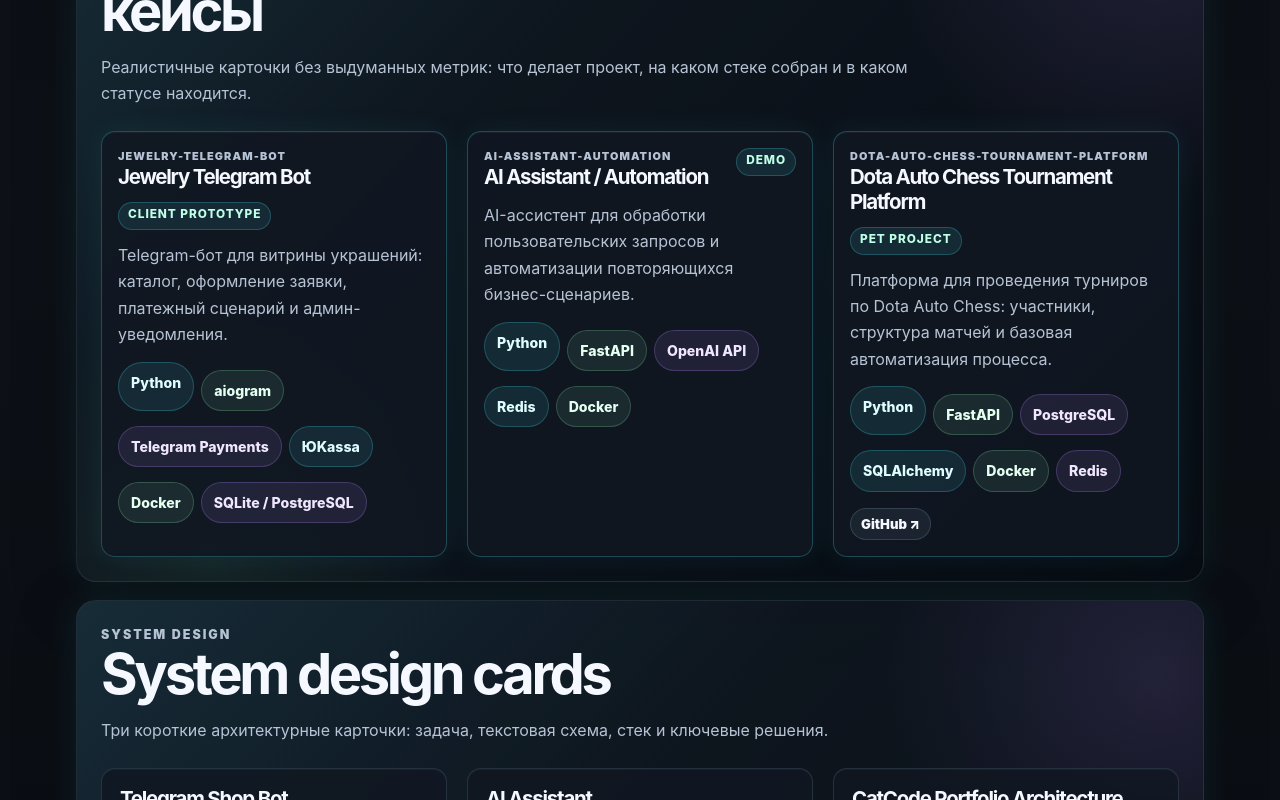
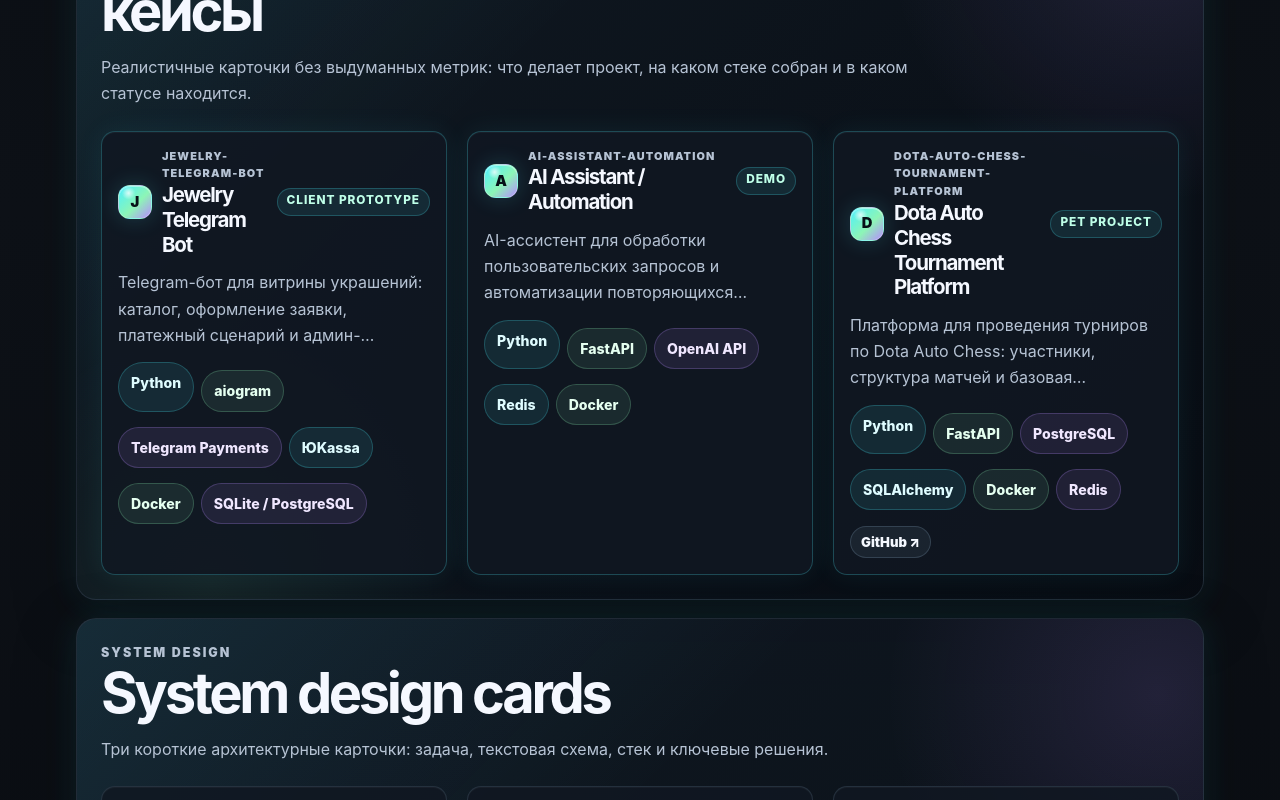
Before and after one commit to CatCodeArbelin/portfolio, a React (Vite) app in the folder frontend/: page / in a window 1280 px wide. Shown: the part 1515-2315 px from the top of the page. Built offline with nearby package versions, Linux system fonts and the light colour scheme; no server answers.

Commit message:
Polish project cards layout

```diff
--- a/frontend/src/components/ProjectsSection.tsx
+++ b/frontend/src/components/ProjectsSection.tsx
@@ -1,11 +1,10 @@
 import { getProjects, type Project } from '../api/portfolio';
 import { useSectionData } from './useSectionData';
 
-const statusLabels: Record<Project['status'], string> = {
+const statusLabels: Partial<Record<Project['status'], string>> = {
   demo: 'Demo',
   'pet-project': 'Pet project',
   'client-prototype': 'Client prototype',
-  production: 'Production',
 };
 
 const projectFallbacks: Project[] = [
@@ -46,6 +45,8 @@ export function ProjectsSection() {
 
   const projects = projectsState.status === 'ready' ? projectsState.data : projectFallbacks;
 
+  const getProjectAvatarLabel = (title: string) => title.trim().slice(0, 1).toUpperCase();
+
   return (
     <section className="sectionCard" id="projects" aria-labelledby="projects-title">
       <div className="sectionHeader">
@@ -61,11 +62,16 @@ export function ProjectsSection() {
         {projects.map((project) => (
           <article className="contentCard projectCard accentGlow" key={project.slug}>
             <header className="projectCardHeader">
-              <div>
+              <span className="projectAvatar" aria-hidden="true">
+                {getProjectAvatarLabel(project.title)}
+              </span>
+              <div className="projectTitleGroup">
                 <p className="compactLabel">{project.slug}</p>
                 <h3>{project.title}</h3>
               </div>
-              <span className="statusPill compactChip">{statusLabels[project.status]}</span>
+              {statusLabels[project.status] && (
+                <span className="statusPill compactChip">{statusLabels[project.status]}</span>
+              )}
             </header>
             <p className="projectDescription">{project.description}</p>
             <ul className="inlineList compactChipList" aria-label={`Стек проекта ${project.title}`}>
--- a/frontend/src/styles.css
+++ b/frontend/src/styles.css
@@ -794,6 +794,10 @@ h4 {
   grid-template-columns: 1fr;
 }
 
+.projectsGrid {
+  grid-template-columns: repeat(3, minmax(0, 1fr));
+}
+
 .dashboardGrid,
 .healthMeta {
   display: grid;
@@ -879,8 +883,34 @@ h4 {
 }
 
 .projectCardHeader {
-  flex-wrap: wrap;
+  display: grid;
+  grid-template-columns: auto minmax(0, 1fr) auto;
+  gap: 10px;
+  align-items: center;
   min-width: 0;
+}
+
+.projectTitleGroup {
+  min-width: 0;
+}
+
+.projectAvatar {
+  display: inline-grid;
+  place-items: center;
+  width: 34px;
+  height: 34px;
+  color: #071017;
+  font-size: 0.92rem;
+  font-weight: 950;
+  line-height: 1;
+  background:
+    radial-gradient(circle at 30% 22%, rgba(255, 255, 255, 0.76), transparent 0.42rem),
+    linear-gradient(135deg, var(--cyan), var(--green) 56%, var(--violet));
+  border: 1px solid rgba(255, 255, 255, 0.24);
+  border-radius: 12px;
+  box-shadow:
+    inset 0 1px 0 rgba(255, 255, 255, 0.42),
+    0 0 22px rgba(75, 240, 255, 0.18);
 }
 
 .serviceCardHeader {
@@ -950,7 +980,13 @@ h4 {
 }
 
 .projectDescription {
+  display: -webkit-box;
   margin-top: -2px;
+  overflow: hidden;
+  color: var(--text-muted);
+  line-height: 1.5;
+  -webkit-box-orient: vertical;
+  -webkit-line-clamp: 3;
 }
 
 .contentCard ul:not(.inlineList),
@@ -1453,6 +1489,19 @@ h4 {
 }
 
 @media (max-width: 640px) {
+  .projectsGrid {
+    grid-template-columns: 1fr;
+  }
+
+  .projectCardHeader {
+    grid-template-columns: auto minmax(0, 1fr);
+  }
+
+  .projectCardHeader .statusPill {
+    grid-column: 2;
+    justify-self: start;
+  }
+
   .topNav {
     grid-template-columns: minmax(0, 1fr) auto;
     gap: 8px;
@@ -1508,6 +1557,10 @@ h4 {
 }
 
 @media (min-width: 641px) and (max-width: 859px) {
+  .projectsGrid {
+    grid-template-columns: repeat(2, minmax(0, 1fr));
+  }
+
   .hero {
     grid-template-columns: 1fr;
   }
```
Also changed, not shown: 1 other file (tests, documents, lock files or other folders).
